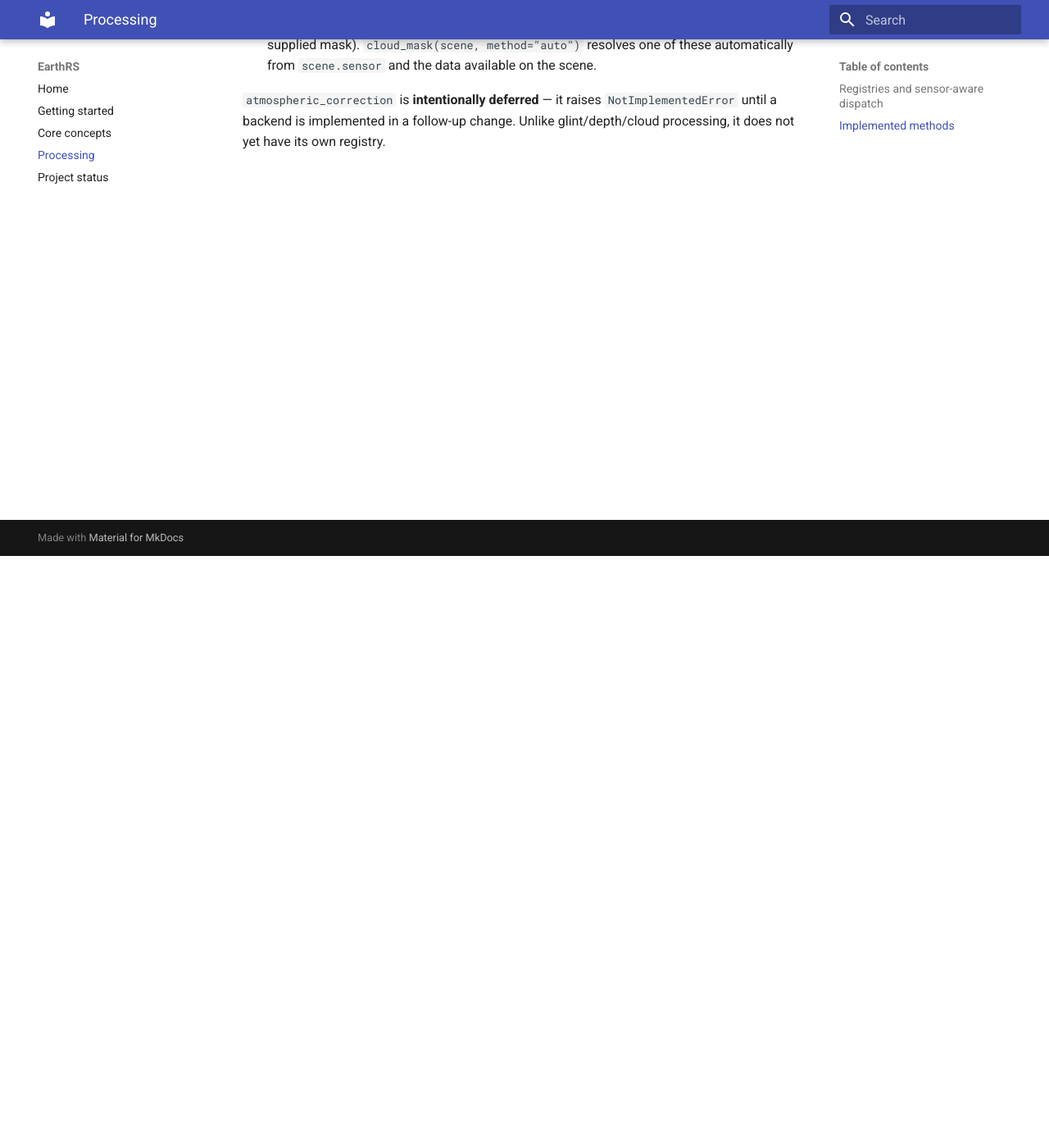
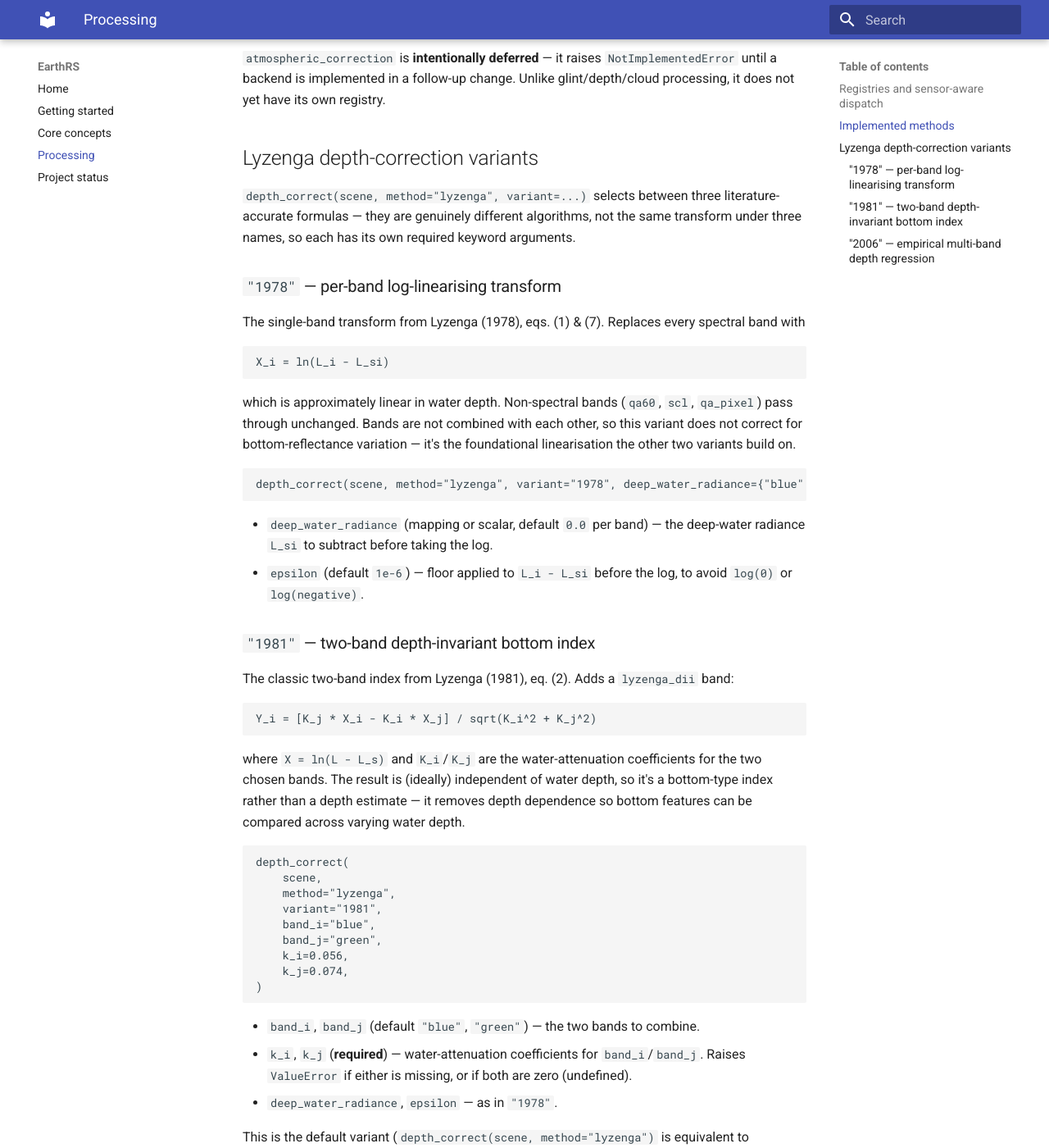
Before and after one commit to ysims/earthrs, an MkDocs documentation site: the page built from docs/processing.md, in a window 1280 px wide and 1400 px high, scrolled down 722 px. Shown: the whole window at 82% size. Built offline with MkDocs 1.6.1 and Material for MkDocs 9.7.7, drawn with Linux system fonts in a browser that asks for light colours; some of the changed text lies outside the part shown.

Commit message:
Update docs

````diff
--- a/docs/processing.md
+++ b/docs/processing.md
@@ -19,10 +19,8 @@ register_glint_method("my_method", my_glint_method)
 ## Implemented methods
 
 - **Glint removal**: `"hedley"` (Hedley et al., 2005).
-- **Depth correction**: `"lyzenga"` (Lyzenga-style log transform; the `variant` keyword accepts
-  `"1978"`/`"1981"`/`"2006"` but currently applies the same transform for all three — see
-  [Project status](status.md)), `"stumpf"` (ratio transform), `"maritorena"` (single-parameter
-  exponential attenuation).
+- **Depth correction**: `"lyzenga"` (three distinct variants, see below), `"stumpf"` (ratio
+  transform, Stumpf et al., 2003), `"maritorena"` (single-parameter exponential attenuation).
 - **Cloud masking**: `"sentinel2_qa60"`, `"sentinel2_scl"`, `"landsat_qa_pixel"`, `"probability"`
   (threshold on a cloud-probability layer), `"user_mask"` (pass through a caller-supplied mask).
   `cloud_mask(scene, method="auto")` resolves one of these automatically from `scene.sensor` and
@@ -31,3 +29,97 @@ register_glint_method("my_method", my_glint_method)
 `atmospheric_correction` is **intentionally deferred** — it raises `NotImplementedError` until a
 backend is implemented in a follow-up change. Unlike glint/depth/cloud processing, it does not
 yet have its own registry.
+
+## Lyzenga depth-correction variants
+
+`depth_correct(scene, method="lyzenga", variant=...)` selects between three literature-accurate
+formulas — they are genuinely different algorithms, not the same transform under three names, so
+each has its own required keyword arguments.
+
+### `"1978"` — per-band log-linearising transform
+
+The single-band transform from Lyzenga (1978), eqs. (1) & (7). Replaces every spectral band with
+
+```text
+X_i = ln(L_i - L_si)
+```
+
+which is approximately linear in water depth. Non-spectral bands (`qa60`, `scl`, `qa_pixel`) pass
+through unchanged. Bands are not combined with each other, so this variant does not correct for
+bottom-reflectance variation — it's the foundational linearisation the other two variants build on.
+
+```python
+depth_correct(scene, method="lyzenga", variant="1978", deep_water_radiance={"blue": 0.02})
+```
+
+- `deep_water_radiance` (mapping or scalar, default `0.0` per band) — the deep-water radiance
+  `L_si` to subtract before taking the log.
+- `epsilon` (default `1e-6`) — floor applied to `L_i - L_si` before the log, to avoid `log(0)`
+  or `log(negative)`.
+
+### `"1981"` — two-band depth-invariant bottom index
+
+The classic two-band index from Lyzenga (1981), eq. (2). Adds a `lyzenga_dii` band:
+
+```text
+Y_i = [K_j * X_i - K_i * X_j] / sqrt(K_i^2 + K_j^2)
+```
+
+where `X = ln(L - L_s)` and `K_i`/`K_j` are the water-attenuation coefficients for the two chosen
+bands. The result is (ideally) independent of water depth, so it's a bottom-type index rather than
+a depth estimate — it removes depth dependence so bottom features can be compared across varying
+water depth.
+
+```python
+depth_correct(
+    scene,
+    method="lyzenga",
+    variant="1981",
+    band_i="blue",
+    band_j="green",
+    k_i=0.056,
+    k_j=0.074,
+)
+```
+
+- `band_i`, `band_j` (default `"blue"`, `"green"`) — the two bands to combine.
+- `k_i`, `k_j` (**required**) — water-attenuation coefficients for `band_i`/`band_j`. Raises
+  `ValueError` if either is missing, or if both are zero (undefined).
+- `deep_water_radiance`, `epsilon` — as in `"1978"`.
+
+This is the default variant (`depth_correct(scene, method="lyzenga")` is equivalent to
+`variant="1981"`), so `k_i`/`k_j` must be supplied even when `variant` is omitted.
+
+### `"2006"` — empirical multi-band depth regression
+
+The regression-based estimator from Lyzenga et al. (2006), eq. (9). Adds a `lyzenga_depth` band
+containing an actual depth estimate (in the same units as the calibration data, typically metres):
+
+```text
+depth = h_0 - sum(h_j * X_j)
+```
+
+where `X_j = ln(L_j - L_sj)` and `h_j` are empirically fitted coefficients (`h_0` is the
+intercept). Unlike the 1978/1981 variants, this produces a direct depth estimate rather than a
+depth-invariant index — the coefficients are normally obtained by regressing against ground-truth
+depth measurements (for example LIDAR) for the site being processed.
+
+```python
+depth_correct(
+    scene,
+    method="lyzenga",
+    variant="2006",
+    bands=("blue", "green"),
+    coefficients={"blue": -17.42, "green": 26.7},
+    intercept=17.84,
+)
+```
+
+- `bands` (default `("blue", "green")`) — the bands to combine; must be non-empty.
+- `coefficients` (**required**) — mapping of band name to its fitted regression weight `h_j`.
+  Raises `ValueError` if missing, or if any band in `bands` has no entry.
+- `intercept` (default `0.0`) — the `h_0` term.
+- `deep_water_radiance`, `epsilon` — as in `"1978"`.
+
+None of the three variants take a known `depth` as input — the whole point is to derive depth (or
+a depth-invariant index) from radiance, unlike `"maritorena"` which requires one.
````
Also changed, not shown: docs/status.md (+0 -2 lines).
